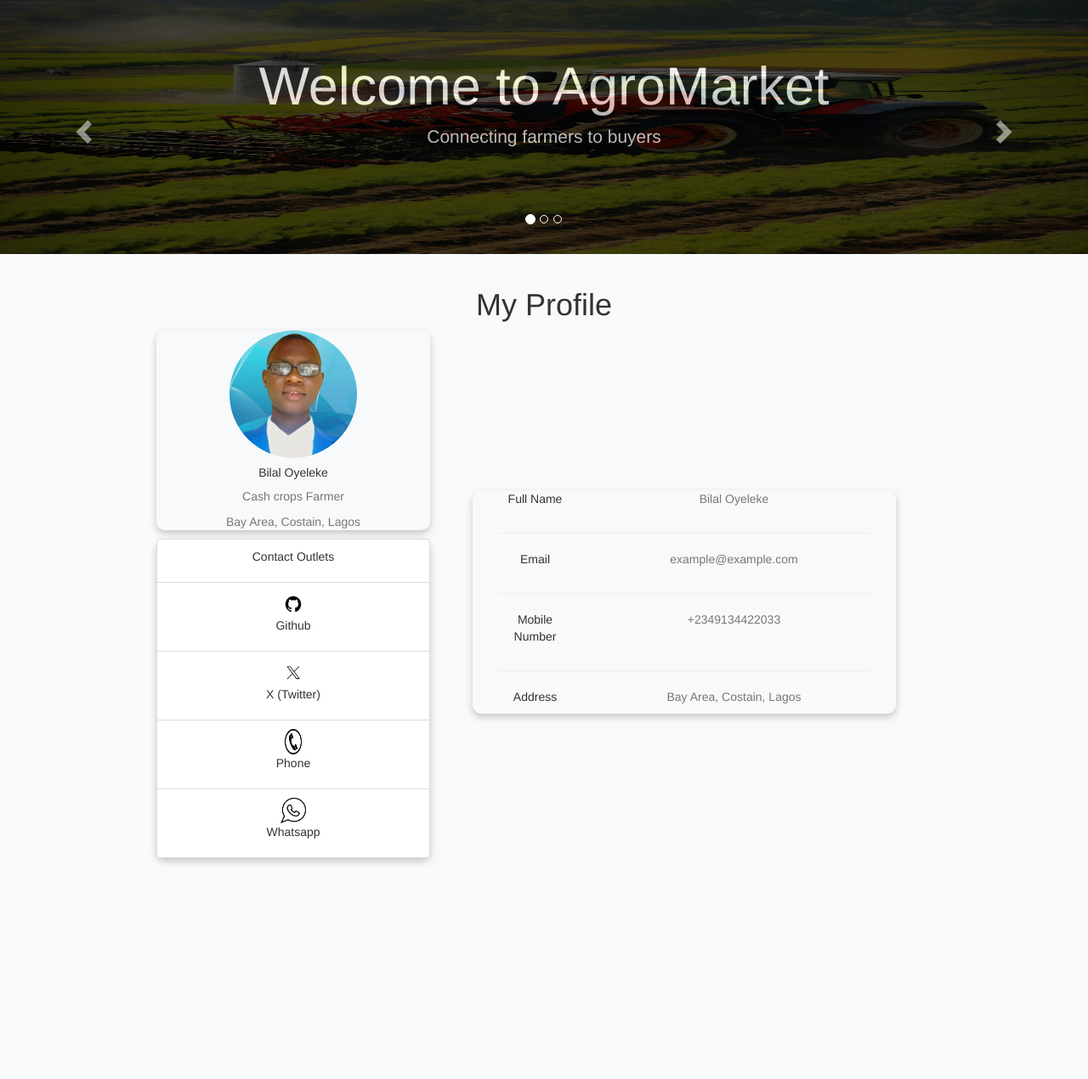
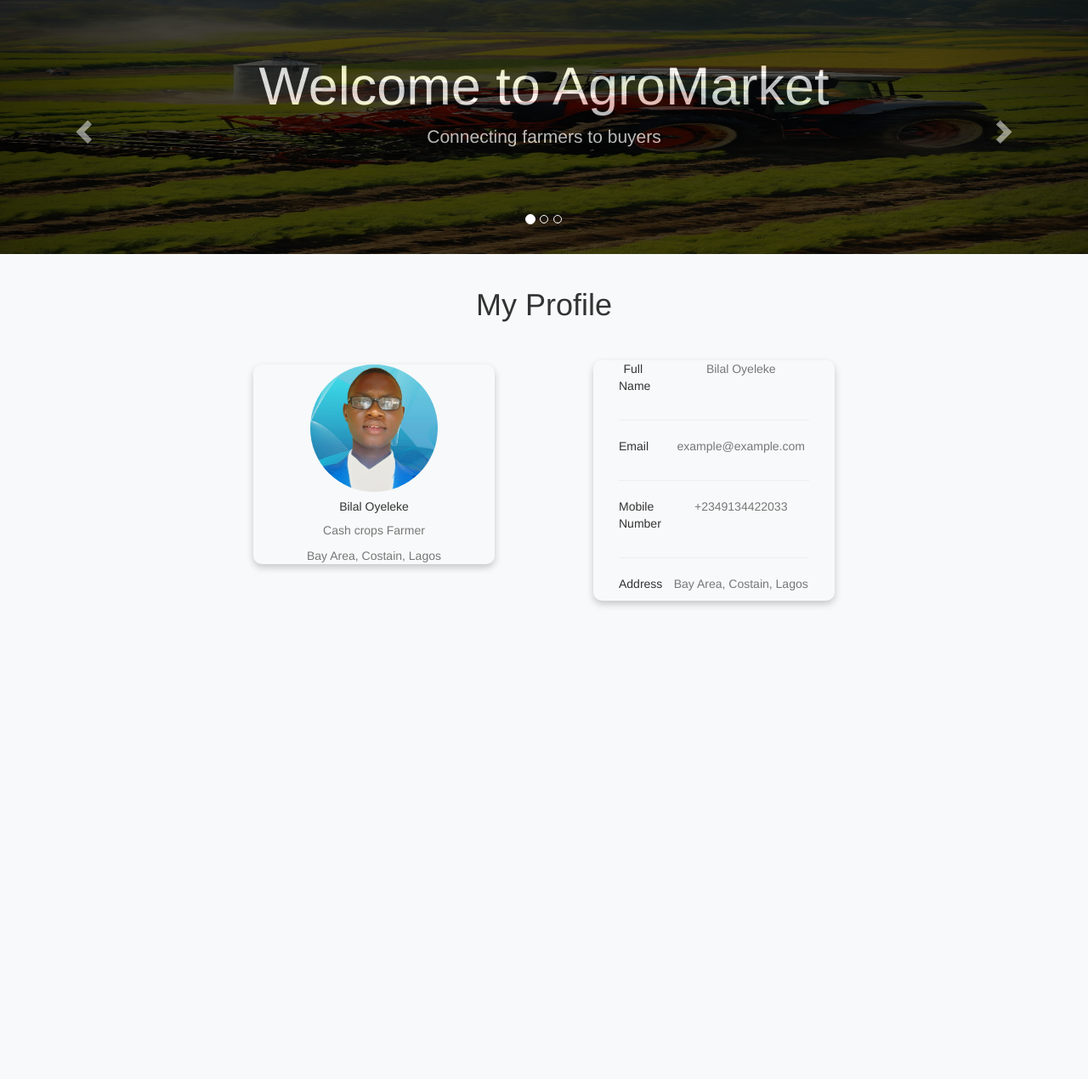
Before and after one commit to Sobilo34/AgroMarket, a Flask app: template web_app/templates/profile.html in a window 1280 px wide. Shown: the part 53-1323 px from the top of the page at 85% size. Run offline with Flask 3, Linux system fonts and the light colour scheme; the template is opened without the code that fills it, so the values that code supplies are empty; parts of the project's set-up code (start-up, migrations or seed data) failed here and were passed over; some libraries are stand-ins or nearby versions.

Commit message:
updated the html static template

```diff
--- a/web_app/templates/profile.html
+++ b/web_app/templates/profile.html
@@ -6,7 +6,7 @@
 
 <div class="container content">
     <h1 class="text-center">My Profile</h1>
-    <section style="margin-left: 10%;">
+    <section style="margin-left: 20%; margin-top: 50px;">
           <div class="row">
             <div class="col-lg-4">
               <div class="card mb-4">
@@ -25,39 +25,7 @@
                 </div>
               </div>
 
-              <div class="card mb-4 mb-lg-0">
-                <div class="card-body p-0">
-                  <ul class="list-group list-group-flush rounded-3">
-                    <li class="list-group-item d-flex justify-content-between align-items-center p-3">
-                      <i class="fas fa-globe fa-lg text-warning"></i>
-                      <p class="mb-0">Contact Outlets</p>
-                    </li>
-                    <li class="list-group-item d-flex justify-content-between align-items-center p-3">
-                      <i class="fab fa-github fa-lg text-body"></i>
-                      <img src="../static/images/github.png" alt="contact_image" style="height: 30px; width: 30px;">
-                      <p class="mb-0">Github</p>
-                    </li>
-                    <li class="list-group-item d-flex justify-content-between align-items-center p-3">
-                      <i class="fab fa-twitter fa-lg" style="color: #55acee;"></i>
-                      <img src="../static/images/X.png" alt="contact_image" style="height: 30px; width: 30px;">
-                      <p class="mb-0">X (Twitter)</p>
-                    </li>
-                    <li class="list-group-item d-flex justify-content-between align-items-center p-3">
-                      <i class="fab fa-phone fa-lg" style="color: #ac2bac;"></i>
-                      <img src="../static/images/Phone.png" alt="contact_image" style="height: 30px; width: 30px;">
-                      <p class="mb-0">Phone</p>
-                    </li>
-                    <li class="list-group-item d-flex justify-content-between align-items-center p-3">
-                      <i class="fab fa-whatsapp-f fa-lg" style="color: #3b5998;"></i>
-                      <img src="../static/images/whatsapp.png" alt="contact_image" style="height: 30px; width: 30px;">
-                      <p class="mb-0">Whatsapp</p>
-                    </li>
-                  </ul>
-                </div>
-              </div>
-            </div>
-
-            <div class="col-lg-6" style="margin-top: 15%; margin-left: 20px;">
+            <div class="col-lg-20" style="position: relative; top: -270px; left: 400px;">
               <div class="card mb-5">
                 <div class="card-body" style="margin: 30px;">
                   <div class="row">
```
